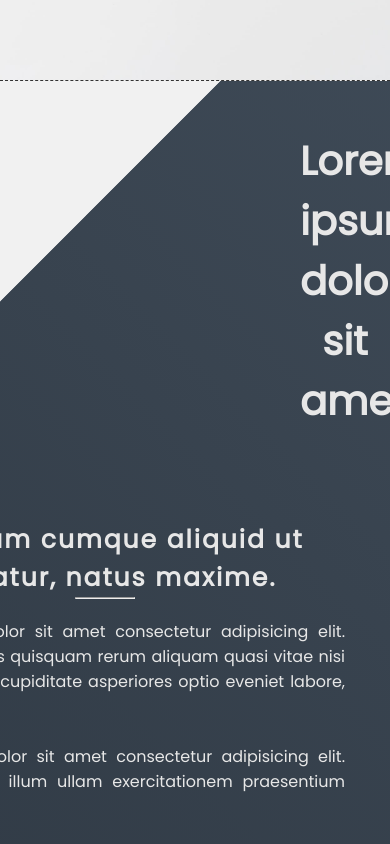
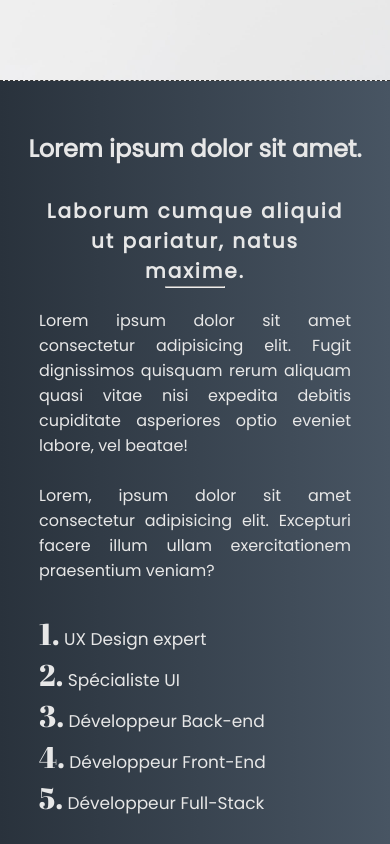
Before and after one commit to Binyamin77/Portfolio, a plain HTML site: page PortfolioFormation-master/index.html in a window 390 px wide. Shown: the part 420-1264 px from the top of the page. Drawn offline with nearby package versions, Linux system fonts and the light colour scheme; files that its build step writes are made by us from their sources; a script that the page names is missing.

Commit message:
Ajout portfolio dans index.html section forme dans style.css

```diff
--- a/style.css
+++ b/style.css
@@ -518,3 +518,68 @@
     font-size: 27px;
     display: inline;
 }
+
+/* Médias Presentation */
+
+@media screen and (max-width: 1300px) {
+    .container-presentation {
+        padding-left: 0px;
+    }
+    .titre-pres {
+        padding-left: 0px;
+    }
+}
+
+@media screen and (max-width: 1100px) {
+
+    .fond-forme {
+        width: 100%;
+        height: 150%;
+        transform: rotate(0) translateY(0) translateX(0);
+    }
+
+    .titre-pres {
+        margin: 0 0 20px 0 ;
+        padding-top: 50px;
+    }
+    .container-presentation {
+        flex-direction: column;
+    }
+    .pres-gauche {
+        width: 80%;
+        flex-shrink: 1;
+        margin-bottom: 10px;
+        padding: 20px 0;
+    }
+
+    .pres-gauche p {
+        font-size: 16px;
+    }
+    .pres-droite {
+        width: 80%;
+        flex-shrink: 1;
+    }
+    .liste-presentation{
+        padding: 0 0 ;
+    }
+}
+
+@media screen and (max-width: 700px) {
+    .container-presentation {
+        margin-top: 10px;
+        margin-bottom: 70px;
+    }
+    .titre-pres {
+        font-size: 24px ;
+        margin: 0 10px;
+    }
+    .pres-gauche h3 {
+        font-size: 20px;
+    }
+    .chiffre-style {
+        font-size: 30px;
+    }
+    .txt-liste {
+        font-size: 17px;
+    }
+}
```
Also changed, not shown: index.html (+91 -0 lines).
